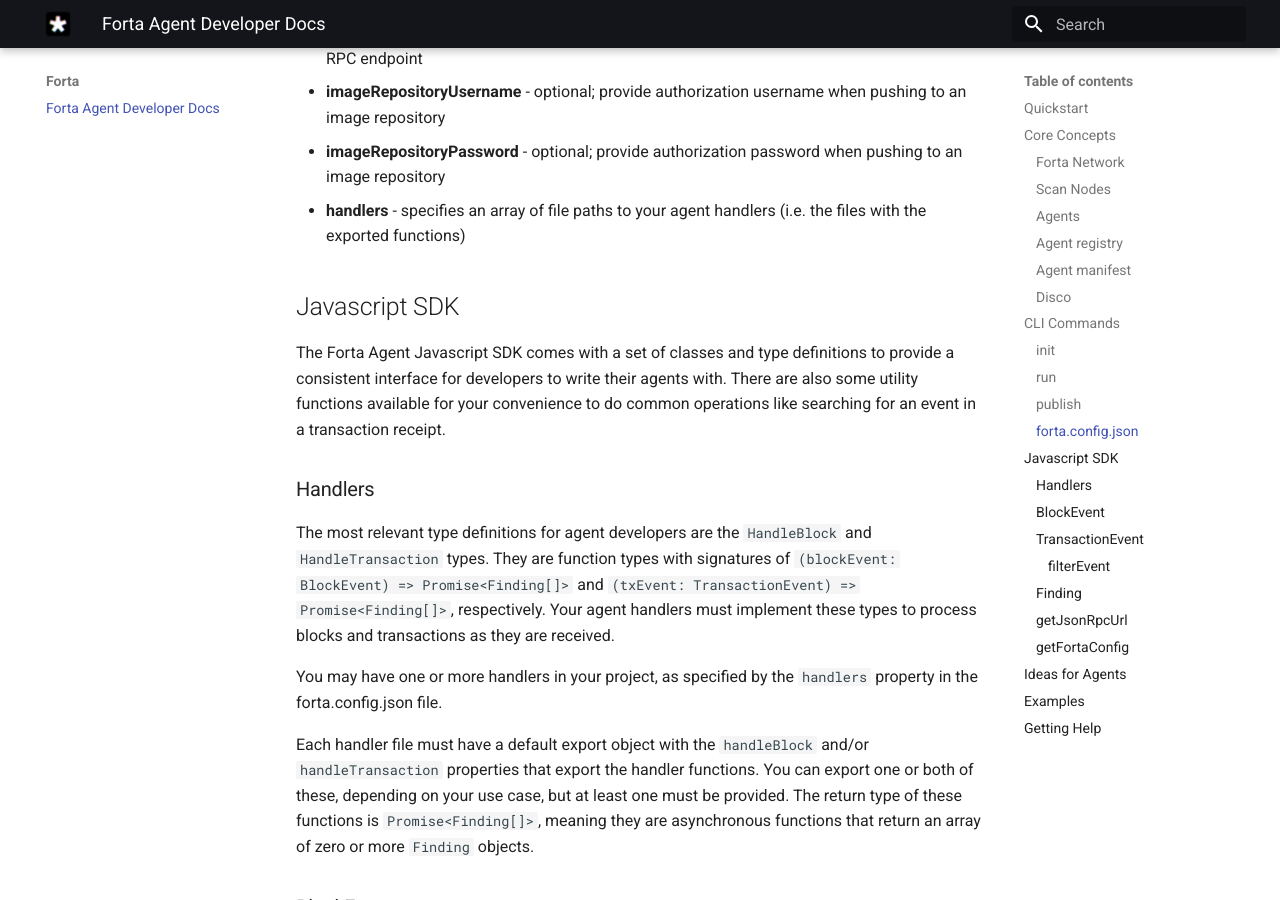
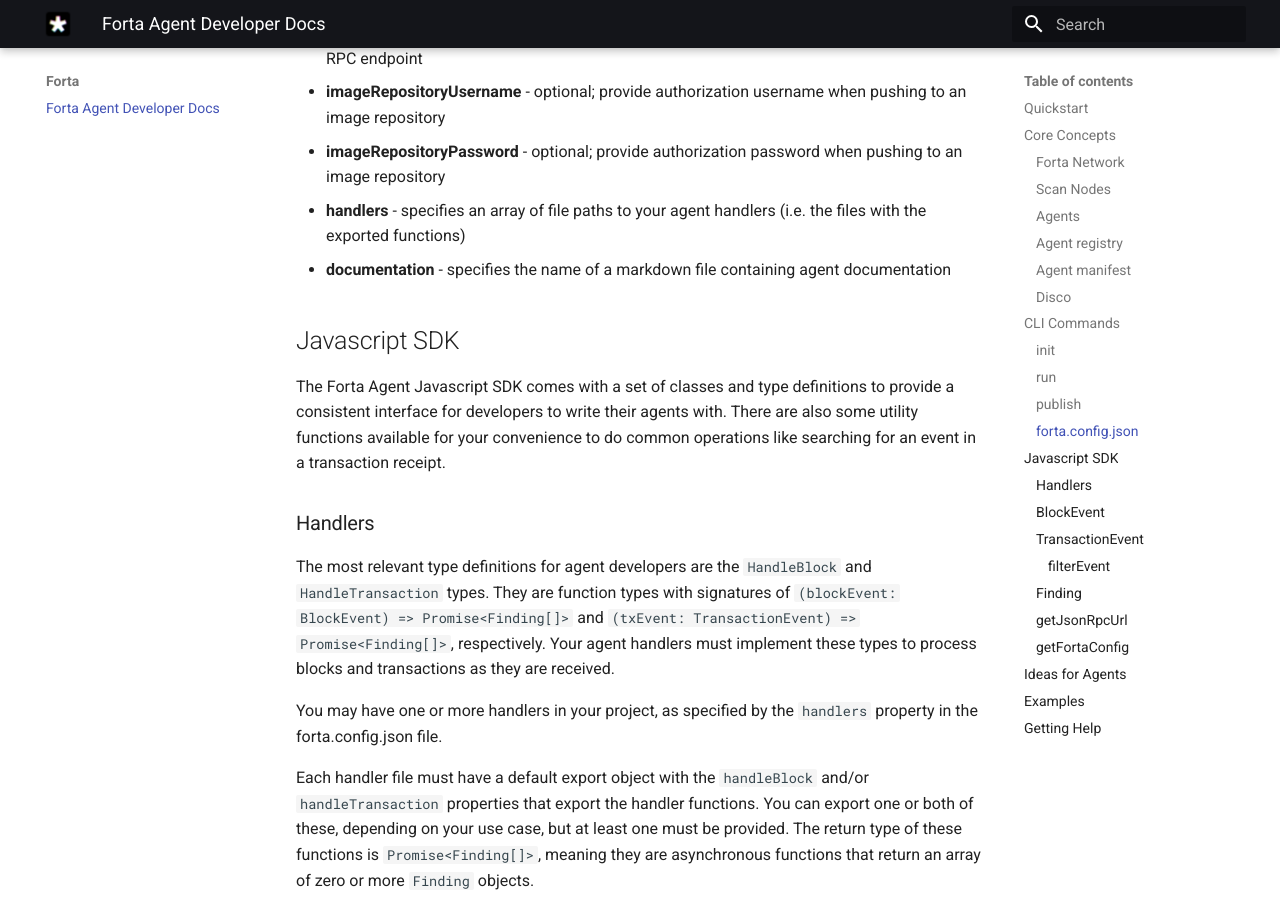
Before and after one commit to forta-network/docs, an MkDocs documentation site: the page built from docs/index.md, in a window 1280 px wide and 900 px high, scrolled down 6827 px. Built offline with MkDocs 1.6.1 and Material for MkDocs 9.7.7, drawn with Linux system fonts in a browser that asks for light colours.

Commit message:
add agent documentation config property

```diff
--- a/docs/index.md
+++ b/docs/index.md
@@ -229,6 +229,7 @@
 - **imageRepositoryUsername** - optional; provide authorization username when pushing to an image repository
 - **imageRepositoryPassword** - optional; provide authorization password when pushing to an image repository
 - **handlers** - specifies an array of file paths to your agent handlers (i.e. the files with the exported functions)
+- **documentation** - specifies the name of a markdown file containing agent documentation
 
 ## Javascript SDK
 
```
